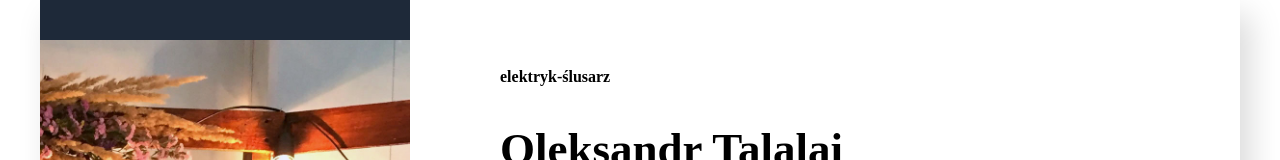
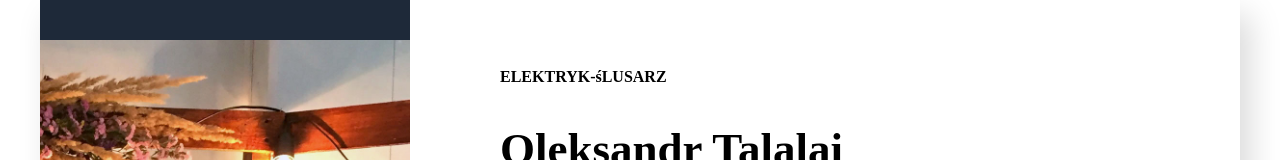
Before and after one commit to alekspl6698/alekspl6698.github.io, a plain HTML site: page index.html in a window 1280 px wide. Shown: the top 160 px of the page. Drawn offline with Linux system fonts and the light colour scheme.

Commit message:
Update index.html

```diff
--- a/index.html
+++ b/index.html
@@ -119,7 +119,7 @@
         <!--info obo mne-->
         <div class="about-me-contajner">
           <div>
-            <h2 class="profession-title"> elektryk-ślusarz </h2>
+            <h2 class="profession-title"> ELEKTRYK-śLUSARZ </h2>
 
             <h1 class="my-name">Oleksandr Talalai</h1>
 
```
